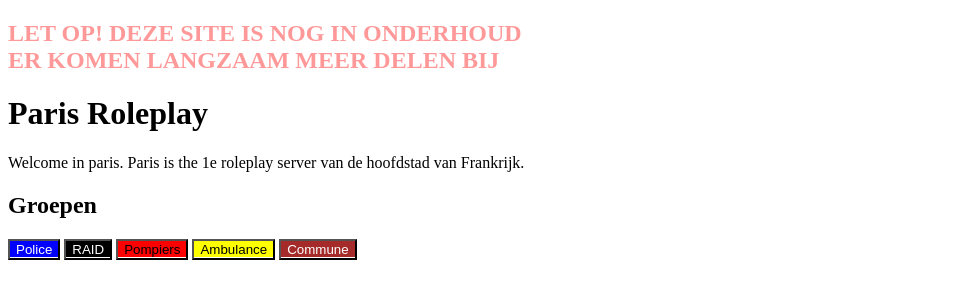
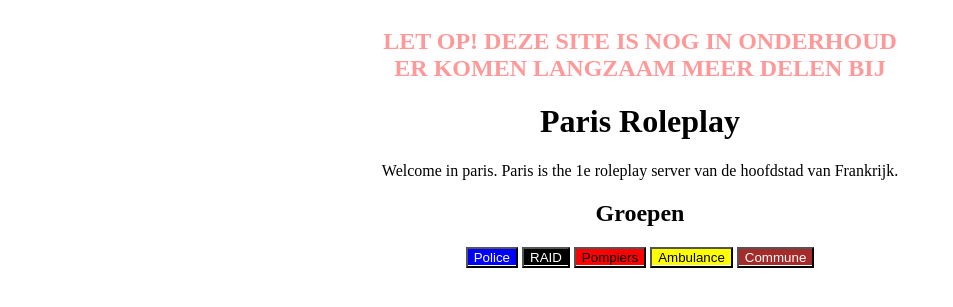
Before and after one commit to t-vanbeek/Site-Paris_RP, a PHP site: page / in a window 1280 px wide. Shown: the top 307 px of the page, without its empty margins (0-953 px from the left). Run offline with PHP 8.4, Linux system fonts and the light colour scheme.

Commit message:
aanpassing aan de layout

```diff
--- a/index.htm
+++ b/index.htm
@@ -1,6 +1,7 @@
 <!doctype html>
 <html>
-
+    <meta name="viewport" content="width=device-width, initial-scale=1.0">
+    <meta charset="UTF-8">
 <head>
     <title>Paris RP</title>
 
--- a/style.css
+++ b/style.css
@@ -1,3 +1,8 @@
+body {
+    align-content: center;
+    text-align: center;
+}
+
 .Warning {
     color: red !important;
     animation: blinker 2s linear infinite;
@@ -7,6 +12,9 @@
     50% {
         opacity: 0;
     }
+}
+.navbar {
+    visibility: hidden;
 }
 
 button {
```
